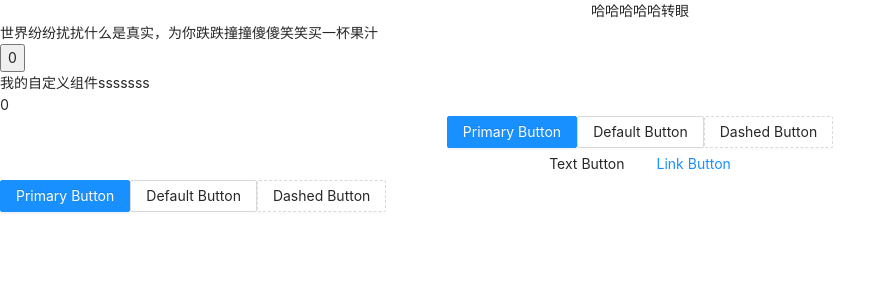
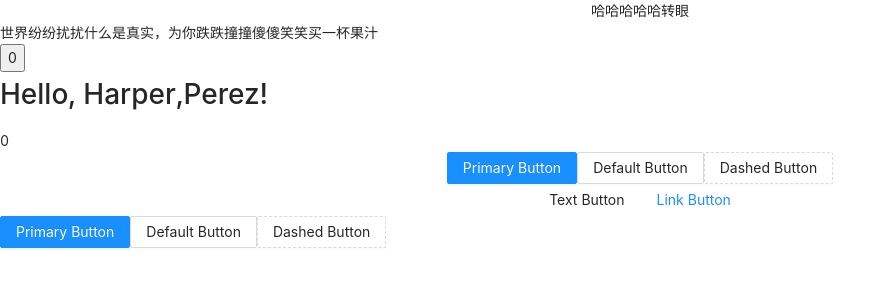
Before and after one commit to xiewenwen/react, a React (Create React App) app: page / in a window 1280 px wide. Shown: the top 300 px of the page, without its empty margins (0-896 px from the left). Built offline with nearby package versions, Linux system fonts and the light colour scheme; no server answers.

Commit message:
修改test组件的参数引用

```diff
--- a/src/App.js
+++ b/src/App.js
@@ -6,6 +6,7 @@ import './App.css';
 import Word from "./Word";
 import Rose from "./Rose";
 import Test from "./test";
+import formatName from "./test";
 import F from "./axiosTest";
 import { Button } from 'antd';
 
@@ -30,6 +31,7 @@ class App extends Component{
           </div>
               <Word/>
               <Rose/>
+              {/*<formatName></formatName>*/}
               <Test/>
               {/*<F></F>*/}
               <Standard/>
--- a/src/test.js
+++ b/src/test.js
@@ -2,15 +2,19 @@ import React ,{Component} from 'react';
 import ReactDOM from 'react-dom';
 import './App.css';
 
-class Test extends Component{
-    render() {
-        return(
-            <div>我的自定义组件sssssss</div>
-
-        );
-    }
-
+function Test() {
+    const user = {
+        firstName: 'Harper',
+        lastName: 'Perez'
+    };
+    const element = (
+        <h1>
+            Hello, {user.firstName},{user.lastName}!
+        </h1>
+    );
+    return (
+        element
+    );
 
 }
-
 export default Test;
```
